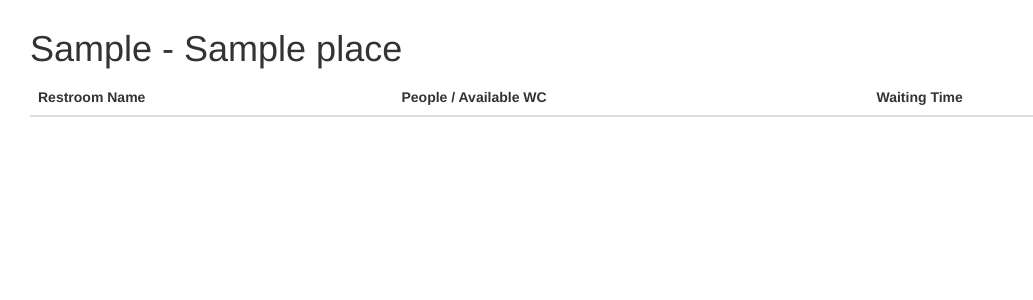
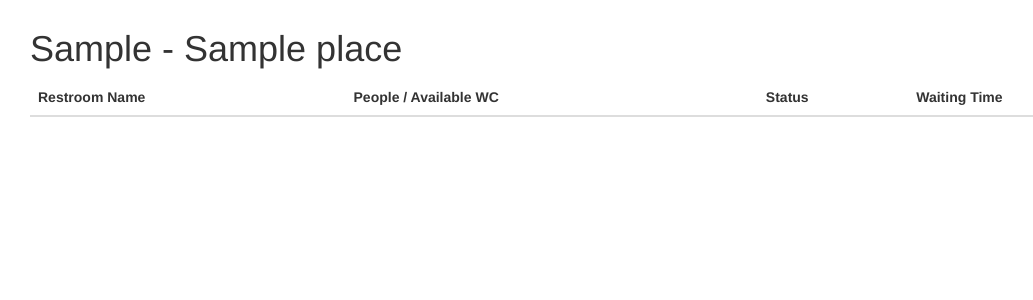
Before and after one commit to AmI-2015/WIN, a Flask app: page /place/1/1/ in a window 1280 px wide. Shown: the part 51-351 px from the top of the page, without its empty margins (40-1073 px from the left). Run offline with Flask 2, Linux system fonts and the light colour scheme; tables that the repository leaves empty hold one stand-in row (values such as "Sample post"); lists and menus that the app fills with data are empty; some libraries are stand-ins or nearby versions.

Commit message:
Add status info to restroom page

```diff
--- a/src/server/templates/restroom.html
+++ b/src/server/templates/restroom.html
@@ -26,6 +26,7 @@
         <thead>
             <th>Restroom Name</th>
             <th>People / Available WC</th>
+            <th>Status</th>
             <th>Waiting Time</th>
         </thead>
         <tbody>
@@ -34,6 +35,7 @@
            <tr>
                <td>{{ restroom.name }}</td>
                <td>{{ restroom.people_count|string + '/' + restroom.wc_available|string }}</td>
+               <td>{{ restroom.status|string }}</td> <!-- TODO: scrivi una stringa sensata al posto dell'int -->
                <td>{{ waitingTime.minuti|string + ':' + waitingTime.secondi|string }}</td>
            </tr>
            {% endfor %}
```
